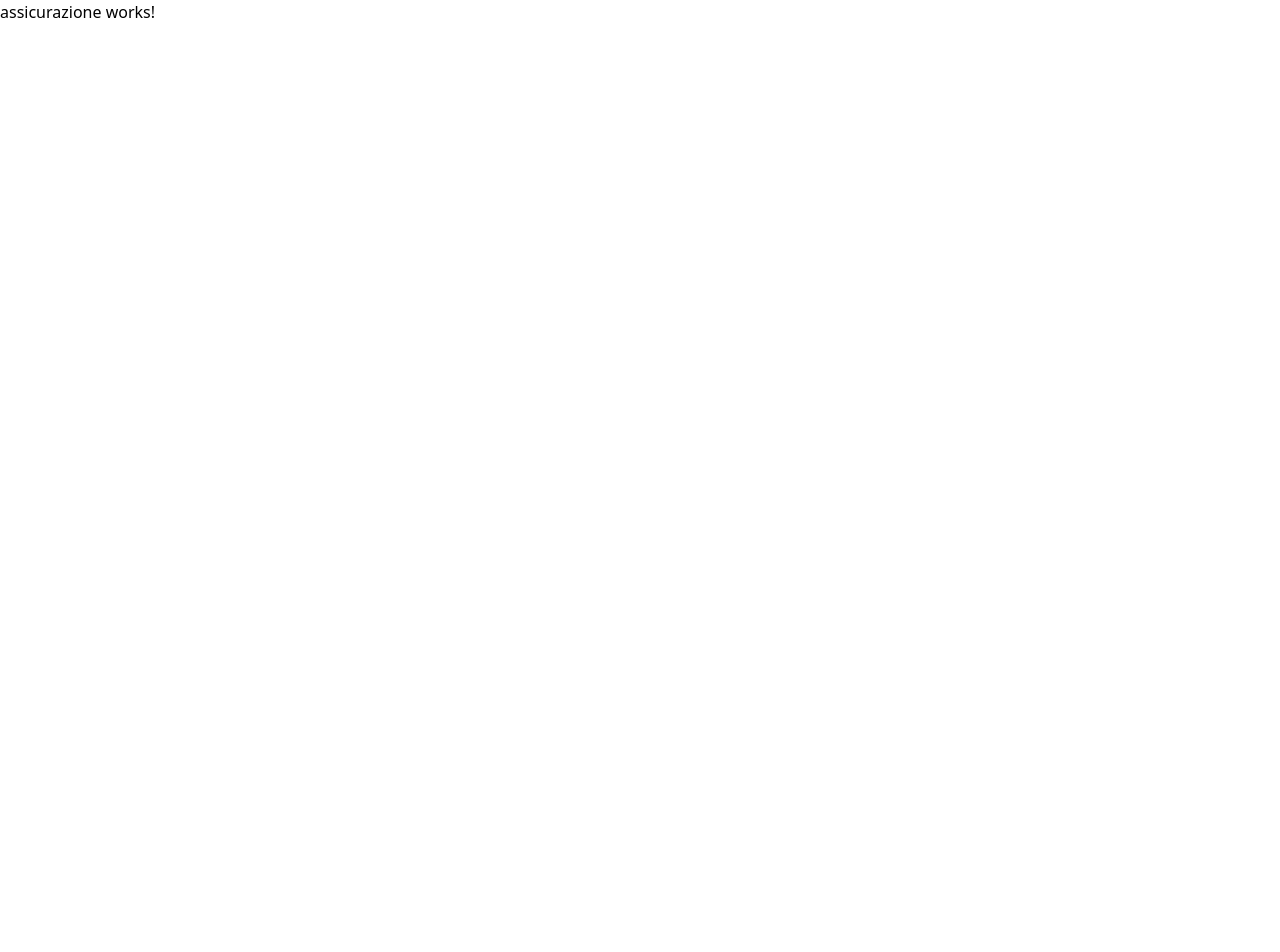
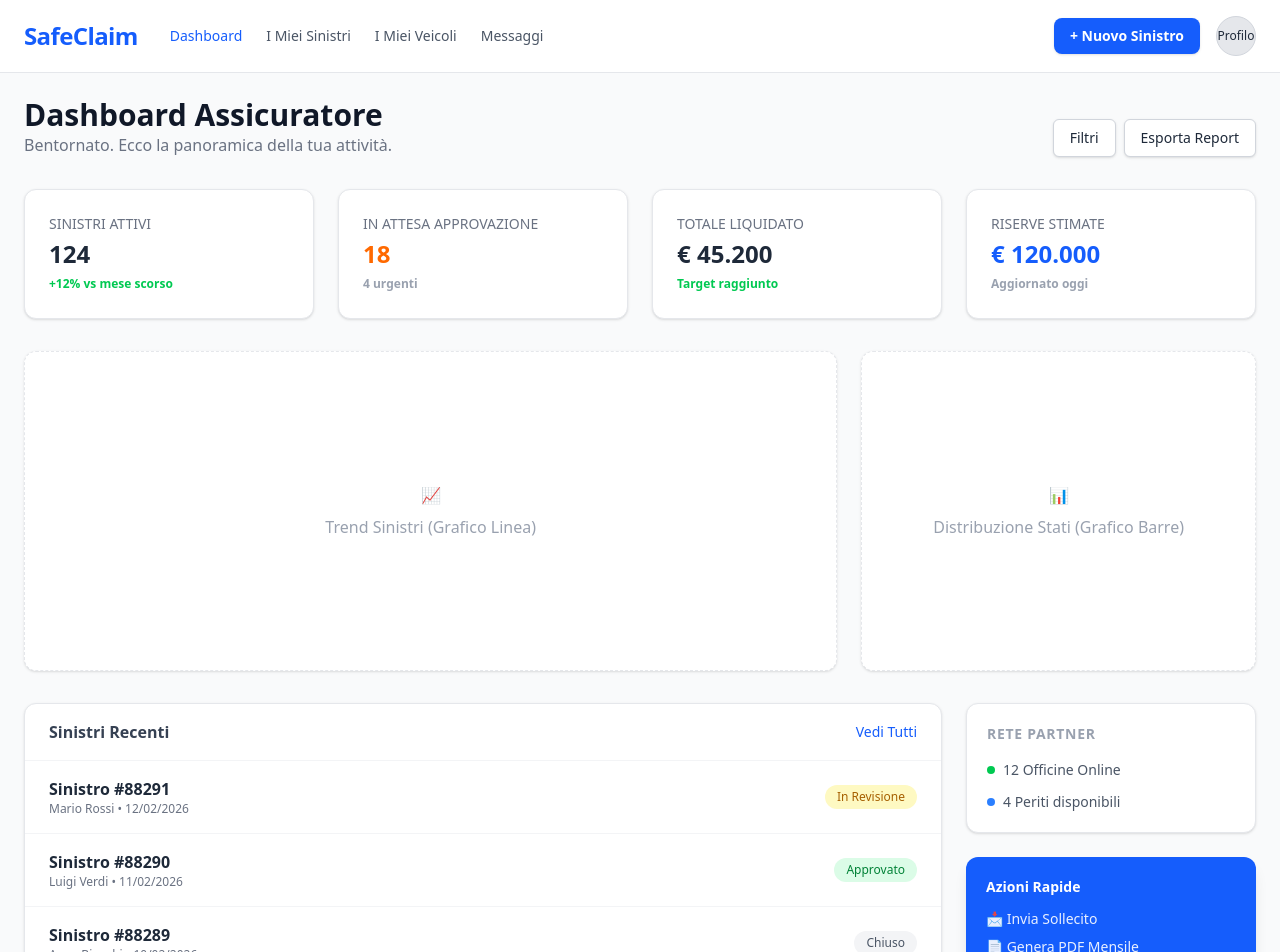
Before and after one commit to mattaLeo/SafeClaim5F---Frontend, an Angular app in the folder Frontend-5F/: page /assicurazione in a window 1280 px wide. Shown: the top 952 px of the page. Before the commit the page ends 800 px from the top, so only its background shows below. Built offline with nearby package versions, Linux system fonts and the light colour scheme.

Commit message:
Versione 1

```diff
--- a/Frontend-5F/angular.json
+++ b/Frontend-5F/angular.json
@@ -2,7 +2,8 @@
   "$schema": "./node_modules/@angular/cli/lib/config/schema.json",
   "version": 1,
   "cli": {
-    "packageManager": "npm"
+    "packageManager": "npm",
+    "analytics": false
   },
   "newProjectRoot": "projects",
   "projects": {
--- a/Frontend-5F/src/app/assicurazione/assicurazione.html
+++ b/Frontend-5F/src/app/assicurazione/assicurazione.html
@@ -1 +1,137 @@
-<p>assicurazione works!</p>
+<!DOCTYPE html>
+<html lang="it" class="bg-gray-50">
+<head>
+    <meta charset="UTF-8">
+    <meta name="viewport" content="width=device-width, initial-scale=1.0">
+    <title>SafeClaim - Dashboard Struttura</title>
+    <script src="https://cdn.tailwindcss.com"></script>
+</head>
+<body class="text-gray-800 font-sans">
+
+    <header class="bg-white border-b border-gray-200 px-6 py-4 flex justify-between items-center sticky top-0 z-50">
+        <div class="flex items-center gap-8">
+            <div class="text-2xl font-bold text-blue-600 tracking-tight">SafeClaim</div>
+            <nav class="hidden md:flex space-x-6 text-sm font-medium text-gray-600">
+                <span class="text-blue-600 cursor-pointer">Dashboard</span>
+                <span class="hover:text-blue-500 cursor-pointer transition">I Miei Sinistri</span>
+                <span class="hover:text-blue-500 cursor-pointer transition">I Miei Veicoli</span>
+                <span class="hover:text-blue-500 cursor-pointer transition">Messaggi</span>
+            </nav>
+        </div>
+        <div class="flex items-center gap-4">
+            <button class="bg-blue-600 hover:bg-blue-700 text-white px-4 py-2 rounded-lg text-sm font-semibold transition shadow-sm">
+                + Nuovo Sinistro
+            </button>
+            <div class="h-10 w-10 rounded-full bg-gray-200 flex items-center justify-center text-xs border border-gray-300 cursor-pointer hover:bg-gray-300 transition">
+                Profilo
+            </div>
+        </div>
+    </header>
+
+    <main class="max-w-7xl mx-auto p-6 space-y-8">
+
+        <section class="flex justify-between items-end">
+            <div>
+                <h1 class="text-3xl font-bold text-gray-900">Dashboard Assicuratore</h1>
+                <p class="text-gray-500">Bentornato. Ecco la panoramica della tua attività.</p>
+            </div>
+            <div class="flex gap-2">
+                <button class="px-4 py-2 bg-white border border-gray-300 rounded-md text-sm hover:bg-gray-50 shadow-sm">Filtri</button>
+                <button class="px-4 py-2 bg-white border border-gray-300 rounded-md text-sm hover:bg-gray-50 shadow-sm">Esporta Report</button>
+            </div>
+        </section>
+
+        <section class="grid grid-cols-1 md:grid-cols-2 lg:grid-cols-4 gap-6">
+            <div class="bg-white p-6 rounded-xl border border-gray-200 shadow-sm">
+                <p class="text-sm font-medium text-gray-500 uppercase">Sinistri Attivi</p>
+                <p class="text-2xl font-bold mt-1">124</p>
+                <span class="text-xs text-green-500 font-semibold">+12% vs mese scorso</span>
+            </div>
+            <div class="bg-white p-6 rounded-xl border border-gray-200 shadow-sm">
+                <p class="text-sm font-medium text-gray-500 uppercase">In Attesa Approvazione</p>
+                <p class="text-2xl font-bold mt-1 text-orange-500">18</p>
+                <span class="text-xs text-gray-400 font-semibold">4 urgenti</span>
+            </div>
+            <div class="bg-white p-6 rounded-xl border border-gray-200 shadow-sm">
+                <p class="text-sm font-medium text-gray-500 uppercase">Totale Liquidato</p>
+                <p class="text-2xl font-bold mt-1">€ 45.200</p>
+                <span class="text-xs text-green-500 font-semibold">Target raggiunto</span>
+            </div>
+            <div class="bg-white p-6 rounded-xl border border-gray-200 shadow-sm">
+                <p class="text-sm font-medium text-gray-500 uppercase">Riserve Stimate</p>
+                <p class="text-2xl font-bold mt-1 text-blue-600">€ 120.000</p>
+                <span class="text-xs text-gray-400 font-semibold">Aggiornato oggi</span>
+            </div>
+        </section>
+
+        <section class="grid grid-cols-1 lg:grid-cols-3 gap-6">
+            <div class="lg:col-span-2 bg-white p-6 rounded-xl border border-gray-200 shadow-sm h-80 flex flex-col justify-center items-center border-dashed text-gray-400">
+                <div class="mb-2">📈</div>
+                <p>Trend Sinistri (Grafico Linea)</p>
+            </div>
+            <div class="bg-white p-6 rounded-xl border border-gray-200 shadow-sm h-80 flex flex-col justify-center items-center border-dashed text-gray-400">
+                <div class="mb-2">📊</div>
+                <p>Distribuzione Stati (Grafico Barre)</p>
+            </div>
+        </section>
+
+        <div class="grid grid-cols-1 lg:grid-cols-4 gap-6">
+
+            <section class="lg:col-span-3 bg-white rounded-xl border border-gray-200 shadow-sm overflow-hidden">
+                <div class="px-6 py-4 border-b border-gray-100 flex justify-between items-center">
+                    <h3 class="font-bold text-gray-700">Sinistri Recenti</h3>
+                    <button class="text-blue-600 text-sm font-medium hover:underline">Vedi Tutti</button>
+                </div>
+                <div class="divide-y divide-gray-100">
+                    <div class="px-6 py-4 flex items-center justify-between hover:bg-gray-50 transition">
+                        <div>
+                            <p class="font-semibold text-gray-800">Sinistro #88291</p>
+                            <p class="text-xs text-gray-500">Mario Rossi • 12/02/2026</p>
+                        </div>
+                        <span class="px-3 py-1 bg-yellow-100 text-yellow-700 text-xs rounded-full font-medium">In Revisione</span>
+                    </div>
+                    <div class="px-6 py-4 flex items-center justify-between hover:bg-gray-50 transition">
+                        <div>
+                            <p class="font-semibold text-gray-800">Sinistro #88290</p>
+                            <p class="text-xs text-gray-500">Luigi Verdi • 11/02/2026</p>
+                        </div>
+                        <span class="px-3 py-1 bg-green-100 text-green-700 text-xs rounded-full font-medium">Approvato</span>
+                    </div>
+                    <div class="px-6 py-4 flex items-center justify-between hover:bg-gray-50 transition">
+                        <div>
+                            <p class="font-semibold text-gray-800">Sinistro #88289</p>
+                            <p class="text-xs text-gray-500">Anna Bianchi • 10/02/2026</p>
+                        </div>
+                        <span class="px-3 py-1 bg-gray-100 text-gray-600 text-xs rounded-full font-medium">Chiuso</span>
+                    </div>
+                </div>
+            </section>
+
+            <aside class="space-y-6">
+                <div class="bg-white p-5 rounded-xl border border-gray-200 shadow-sm">
+                    <h4 class="font-bold text-sm text-gray-400 uppercase mb-4 tracking-wider">Rete Partner</h4>
+                    <div class="space-y-3">
+                        <div class="flex items-center gap-2 text-sm text-gray-600">
+                            <span class="w-2 h-2 bg-green-500 rounded-full"></span> 12 Officine Online
+                        </div>
+                        <div class="flex items-center gap-2 text-sm text-gray-600">
+                            <span class="w-2 h-2 bg-blue-500 rounded-full"></span> 4 Periti disponibili
+                        </div>
+                    </div>
+                </div>
+
+                <div class="bg-blue-600 p-5 rounded-xl shadow-lg text-white">
+                    <h4 class="font-bold text-sm mb-3">Azioni Rapide</h4>
+                    <ul class="text-sm space-y-2 opacity-90">
+                        <li class="cursor-pointer hover:underline">📩 Invia Sollecito</li>
+                        <li class="cursor-pointer hover:underline">📄 Genera PDF Mensile</li>
+                        <li class="cursor-pointer hover:underline">🔍 Cerca per Targa</li>
+                    </ul>
+                </div>
+            </aside>
+
+        </div>
+    </main>
+
+</body>
+</html>
```
Also changed, not shown: 2 other files (tests, documents, lock files or other folders).
